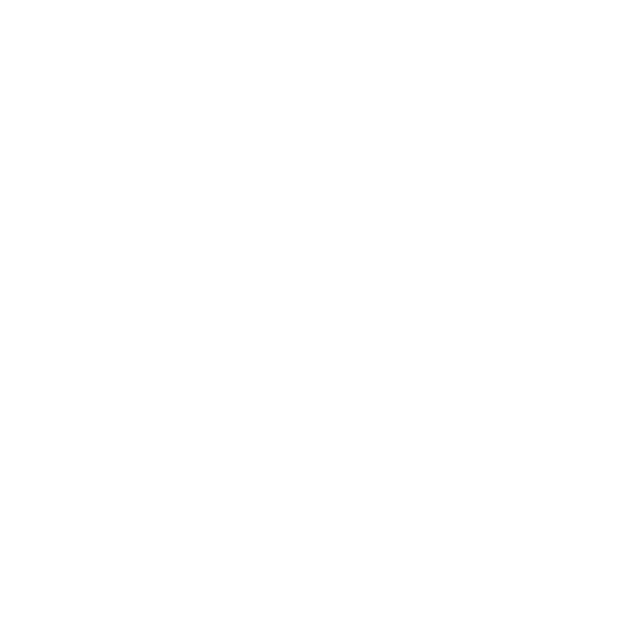
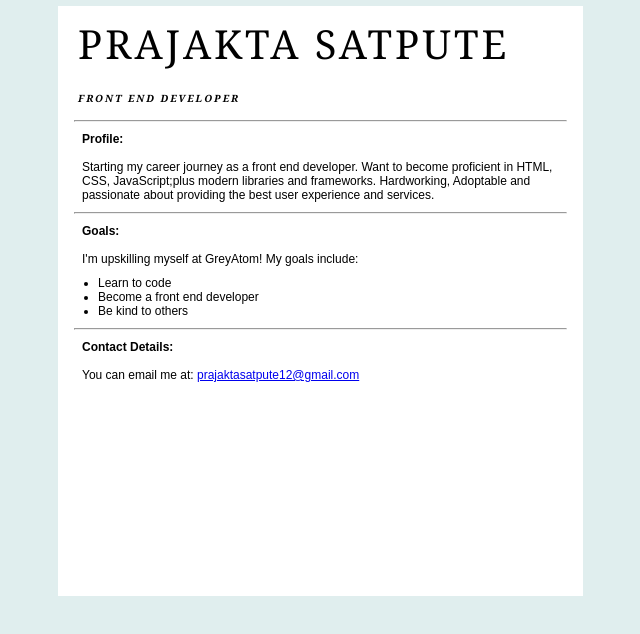
Before and after one commit to prajaktasatpute/personal-portfolio-page, a plain HTML site: page index.html in a window 1280 px wide. Shown: the whole page, without its empty margins (287-927 px from the left). Drawn offline with Linux system fonts and the light colour scheme.

Commit message:
added the solution

```diff
--- a/index.html
+++ b/index.html
@@ -1 +1,37 @@
-<!-- Add your HTML Code here -->
+<!DOCTYPE html>
+<head>
+<meta charset="utf-8">
+<meta http-equiv="X-UA-Compatible" content="IE=edge">
+<title>Personal-Portfolio-page</title>
+<meta name="description" content="">
+<meta name="viewport" content="width=device-width,initial-scale=1">
+    <link href="style.css" type="text/css" rel="stylesheet">
+
+</head>
+<body>
+    <div class="profileBody">
+
+<div class="mainData">
+<div id="name">
+        <h1>PRAJAKTA SATPUTE</h1><br>
+        <h2>FRONT END DEVELOPER</h2>
+</div>
+
+<hr />
+<p>
+<b>Profile:</b><br><br>Starting my career journey as a front end developer. Want to become proficient in HTML, CSS,
+            JavaScript;plus modern libraries and frameworks. Hardworking, Adoptable and passionate about
+            providing the best user experience and services. </p>
+<hr />
+<p><b>Goals:</b><br><br>I'm upskilling myself at GreyAtom! My goals include:</p>
+<ul>
+    <li>Learn to code</li>
+    <li>Become a front end developer</li>
+    <li>Be kind to others</li>
+</ul>
+<hr />
+<p><b>Contact Details:</b><br><br>You can email me at: <a href="mailto:prajaktasatpute12@gmail..com">prajaktasatpute12@gmail.com</a>
+</div>
+
+<script src="" async defer></script>
+</body>
--- a/style.css
+++ b/style.css
@@ -1 +1,61 @@
-/* Add your CSS code here */
+* {
+  font-family: Arial,sans-serif;
+  max-width:700px;
+  margin:auto;
+
+}
+p
+{
+font-size:12px;
+margin-left: 2em;
+margin-right: 1em;
+margin-top: 10px;
+margin-bottom: 10px;
+}
+
+ul,ol
+{
+font-size: 12px;
+margin-right: 1em;
+margin-top: 10px;
+margin-bottom: 10px;
+}
+
+body {
+    min-width: 500px;
+    background-color: #e0eeee;
+}
+.profileBody {
+  display: inline-block;
+  background-color: white;
+  margin-top: 6px;
+  margin-left: 55px;
+  width: 75%;
+  height: 590px;
+}
+
+h1{
+font-weight: normal;
+margin-left: 0.5em;
+font-family: Georgia, 'Times New Roman', serif;
+margin-top: 10px;
+font-size:40px;
+text-transform: uppercase;
+letter-spacing: 3px;
+}
+
+h2{
+font-size:10px;
+margin-left: 2em;
+margin-top: 2px;
+margin-bottom: 15px;
+font-family: Georgia, 'Times New Roman',serif;
+text-transform: uppercase;
+letter-spacing: 2px;
+font-style: italic;
+}
+
+hr{
+margin-left: 1em;
+margin-right: 1em;
+}
```
